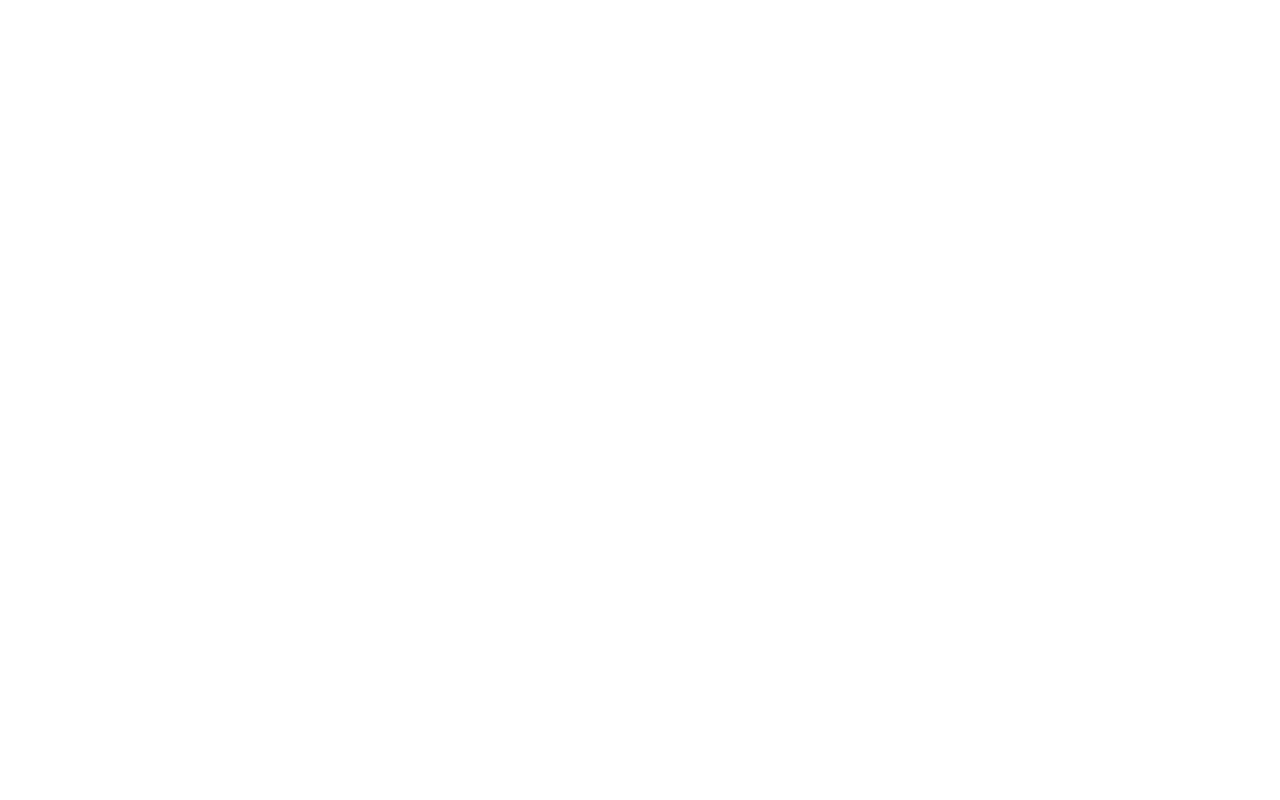
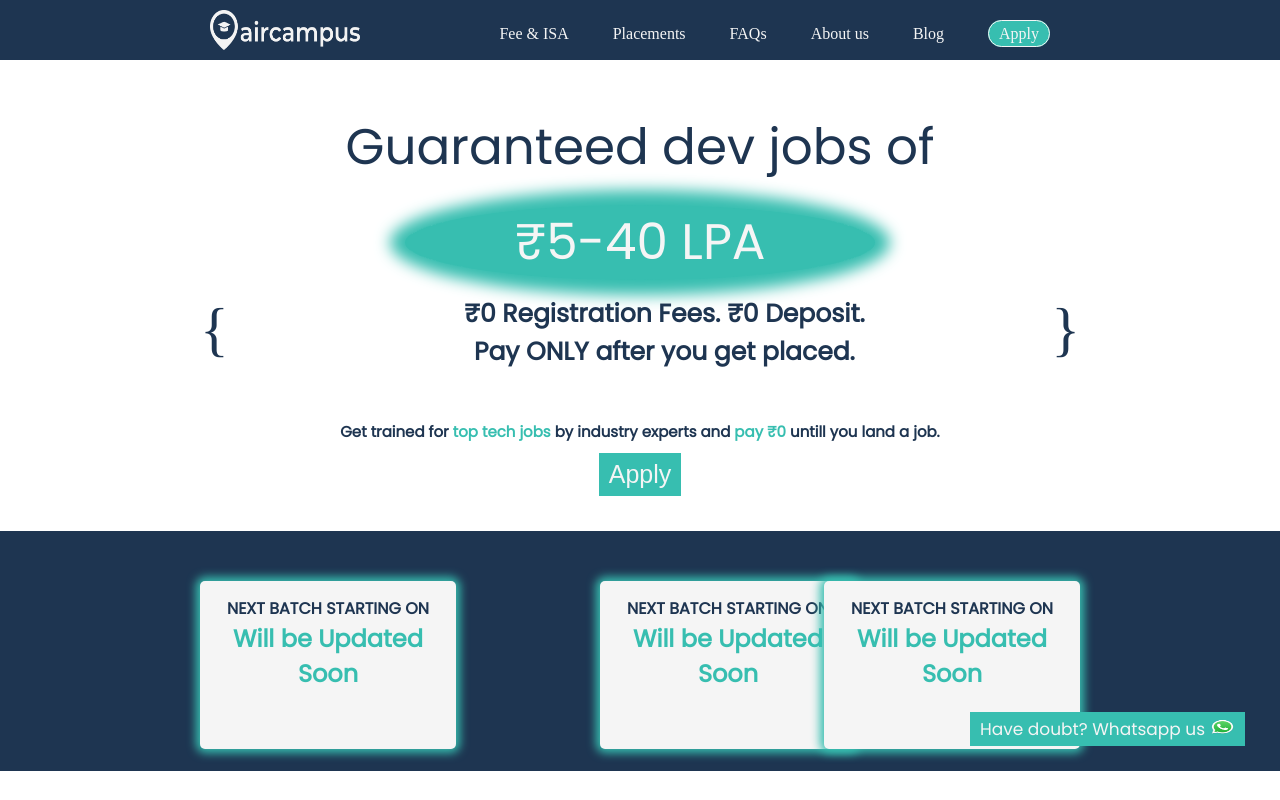
Before and after one commit to Ravi140891/AirCampus, a plain HTML site: page index.html in a window 1280 px wide. Drawn offline with Linux system fonts and the light colour scheme.

Commit message:
designed the landing page for now

```diff
--- a/index.html
+++ b/index.html
@@ -4,9 +4,65 @@
     <meta charset="UTF-8">
     <meta http-equiv="X-UA-Compatible" content="IE=edge">
     <meta name="viewport" content="width=device-width, initial-scale=1.0">
+    <link rel="stylesheet" href="style.css">
+    <link rel="preconnect" href="https://fonts.googleapis.com">
+    <link rel="preconnect" href="https://fonts.gstatic.com" crossorigin>
+    <link href="https://fonts.googleapis.com/css2?family=Poppins&display=swap" rel="stylesheet">
     <title>AirCampus</title>
 </head>
 <body>
+    <header>
+        <div class="chat-bot">
+                <a href="#" class="bot">Have doubt? Whatsapp us <img src="WhatsApp_icon.png" alt=""></a>
+            </div>
+        <nav>
+            <div class="nav_bar">
+                <img src="logo.png" alt="Logo" class="logo">
+                <div class="menu">
+                <ul>
+                    <li><a>Fee & ISA</a></li>
+                    <li><a>Placements</a></li>
+                    <li><a>FAQs</a></li>
+                    <li><a>About us</a></li>
+                    <li><a>Blog</a></li>
+                    <li><a id="apply">Apply</a></li>
+                </ul>
+            </div>
+            </div>
+        </nav>
+    </header>
 
+    <section class="sec1">
+        <h1 class="heading">Guaranteed dev jobs of <br></h1>
+        <div><h1><p class="heading2">&#8377;5-40 LPA</p></h1></div>
+        <div class="mid_sec">
+            <div class="brace1">{</div>
+            <div class="para">
+            ₹0 Registration Fees. ₹0 Deposit. <br />
+            Pay ONLY after you get placed.
+            </div>
+            <div class="brace2">}</div>
+        </div>
+        <div class="sec2">
+            <p>Get trained for <span style="color: #37BEB0;">top tech jobs</span> by industry experts and <span style="color: #37BEB0;">pay ₹0</span> untill you land a job.</p>
+        </div>
+        <div class="btn"><button>Apply</button></div>
+    </section>
+    <section>
+        <div class="sec3">
+            <div class="title1">
+                <a href="#"><h4>NEXT BATCH STARTING ON</h4></a>
+                <a href="#"><h2 class="h2">Will be Updated Soon</h2></a>
+            </div>
+            <div class="title2">
+                <a href="#"><h4>NEXT BATCH STARTING ON</h4></a>
+                <a href="#"><h2 class="h2">Will be Updated Soon</h2></a>
+            </div>
+            <div class="title3">
+                <a href="#"><h4>NEXT BATCH STARTING ON</h4></a>
+                <a href="#"><h2 class="h2">Will be Updated Soon</h2></a>
+            </div>
+        </div>
+    </section>
 </body>
 </html>
--- a/style.css
+++ b/style.css
@@ -0,0 +1,232 @@
+* {
+  margin: 0;
+  padding: 0;
+  box-sizing: border-box;
+}
+.nav_bar {
+  width: 100%;
+  height: 60px;
+  background-color: #1e3551;
+  padding: 10px;
+  box-sizing: border-box;
+}
+.logo {
+  width: 150px;
+  height: 40px;
+  margin-left: 200px;
+}
+.menu {
+  float: right;
+  color: whitesmoke;
+  margin-right: 200px;
+  width: fit-content;
+}
+.menu ul li {
+  list-style: none;
+  display: inline-block;
+  padding: 15px 15px;
+  box-sizing: border-box;
+  margin-left: 5px;
+  margin-right: 5px;
+}
+li a {
+  cursor: pointer;
+}
+li a:hover {
+  border: 1px solid whitesmoke;
+  background-color: whitesmoke;
+  border-radius: 20px;
+  padding: 2px;
+  color: #1e3551;
+  box-sizing: border-box;
+}
+.heading {
+  text-align: center;
+  margin-top: 50px;
+  font-family: "Poppins", sans-serif;
+  font-size: 50px;
+  font-weight: 500;
+  color: #1e3551;
+}
+.heading2{
+  width:470px;
+  font-family: "Poppins", sans-serif;
+  font-size: 50px;
+  font-weight: 500;
+  color: whitesmoke;
+  margin:  20px auto;
+  text-align: center;
+  /* border: 0.5px solid #09534c; */
+  border-radius: 75%;
+  box-shadow: 0 0 15px 15px #37BEB0;
+  background-color: #37BEB0;
+  margin-bottom: 5px;
+}
+.mid_sec{
+    margin: 15px 200px;
+    position: relative;
+    align-items: center;
+    height: 100px;
+}
+.brace1{
+    font-size: 60px;
+    position: absolute;
+    color: #1e3551;
+}
+.para{
+    font-size: 25px;
+    position: absolute;
+    text-align: center;
+    left: 30%;
+    font-weight: 600;
+    font-family: "Poppins", sans-serif;
+    color: #1e3551;
+}
+.brace2{
+    position: absolute;
+    right: 0px;
+    font-size: 60px;
+    color: #1e3551;
+}
+.sec2{
+    margin: 10px 200px;
+    text-align: center;
+    font-family: "Poppins", sans-serif;
+    font-size: 15px;
+    font-weight: 600;
+    color: #1e3551;
+    margin-top: 25px;
+}
+.btn{
+    text-align: center;
+}
+.btn button{
+    color: whitesmoke;
+    background-color: #37BEB0;
+    padding: 7px 10px;
+    font-size: 25px;
+    border: none;
+    cursor: pointer;
+}
+.btn button:hover{
+    background-color: #09534c;
+}
+.sec1{
+    height: max-content;
+}
+.sec3{
+  height: 30vh;
+  margin-top: 35px;
+  background-color: #1e3551;
+  justify-content: center;
+  align-items: center;
+  padding-top: 50px;
+  position: relative;
+}
+.title1{
+  background-color: whitesmoke;
+  width: 20%;
+  height: 70%;
+  margin-left: 200px;
+  text-align: center;
+  padding: 15px;
+  font-family: "Poppins", sans-serif;
+  color: #1e3551;
+  border-radius: 5px;
+  box-shadow: 0 0 10px 4px #37BEB0;
+  position: absolute;
+}
+.title1 a{
+  text-decoration: none;
+  color: #1e3551;
+  cursor: auto;
+}
+.h2{
+  font-size: 24px;
+  color: #37BEB0;
+}
+.title2{
+  position: absolute;
+  left: 400px;
+  background-color: whitesmoke;
+  width: 20%;
+  height: 70%;
+  margin-left: 200px;
+  text-align: center;
+  padding: 15px;
+  font-family: "Poppins", sans-serif;
+  color: #1e3551;
+  border-radius: 5px;
+  box-shadow: 0 0 10px 4px #37BEB0;
+}
+.title3{
+  position: absolute;
+  background-color: whitesmoke;
+  width: 20%;
+  height: 70%;
+  margin-left: 200px;
+  text-align: center;
+  padding: 15px;
+  font-family: "Poppins", sans-serif;
+  color: #1e3551;
+  border-radius: 5px;
+  box-shadow: 0 0 10px 4px #37BEB0;
+  right: 200px;
+
+}
+.title2 a{
+  text-decoration: none;
+  color: #1e3551;
+  cursor: auto;
+}
+.title3 a{
+  text-decoration: none;
+  color: #1e3551;
+  cursor: auto;
+}
+#apply{
+  background-color: #37BEB0;
+  color: whitesmoke;
+  border: 1px solid whitesmoke;
+  border-radius: 20px;
+  padding: 4px 10px;
+}
+.title1:hover{
+  margin-top: -25px;
+}
+.title2:hover{
+  margin-top: -25px;
+}
+.title3:hover{
+  margin-top: -25px;
+}
+.title1 a h4:hover{
+  color:#37BEB0
+}
+.title2 a h4:hover{
+  color:#37BEB0
+}
+.title3 a h4:hover{
+  color:#37BEB0
+}
+.chat-bot{
+  position: fixed;
+  bottom: 40px;
+  right:10px;
+  z-index: 1;
+  width: 300px;
+  height: 50px;
+  font-size: 17px;
+  font-family: "Poppins", sans-serif;
+}
+.chat-bot a{
+  text-decoration: none;
+  color: whitesmoke;
+  background-color: #37BEB0;
+  padding: 5px 10px;
+}
+.chat-bot a img{
+  width: 25px;
+  height: 25px;
+  padding-top: 9px;
+}
```
Also changed, not shown: WhatsApp_icon.png (added), logo.png (added).
